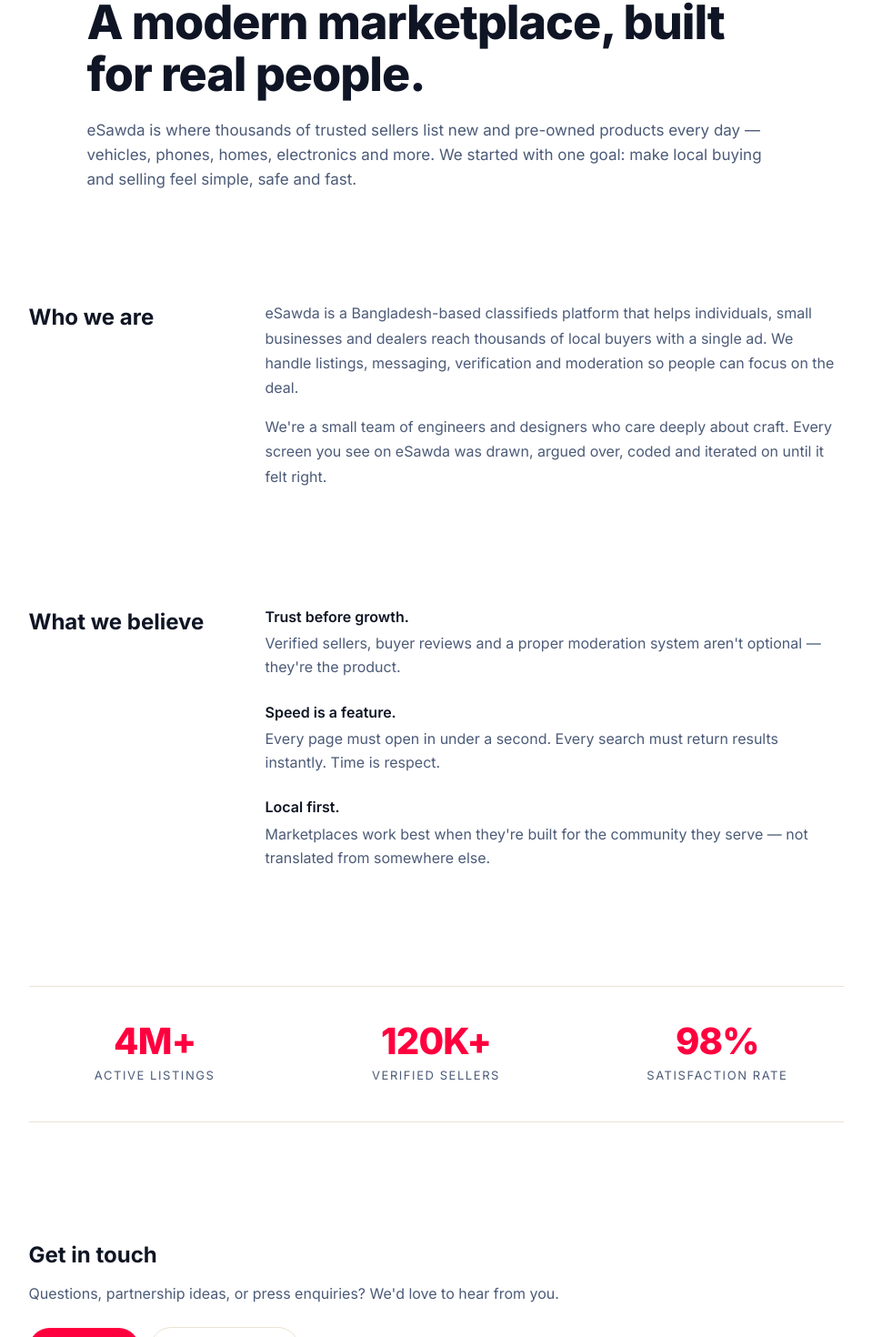
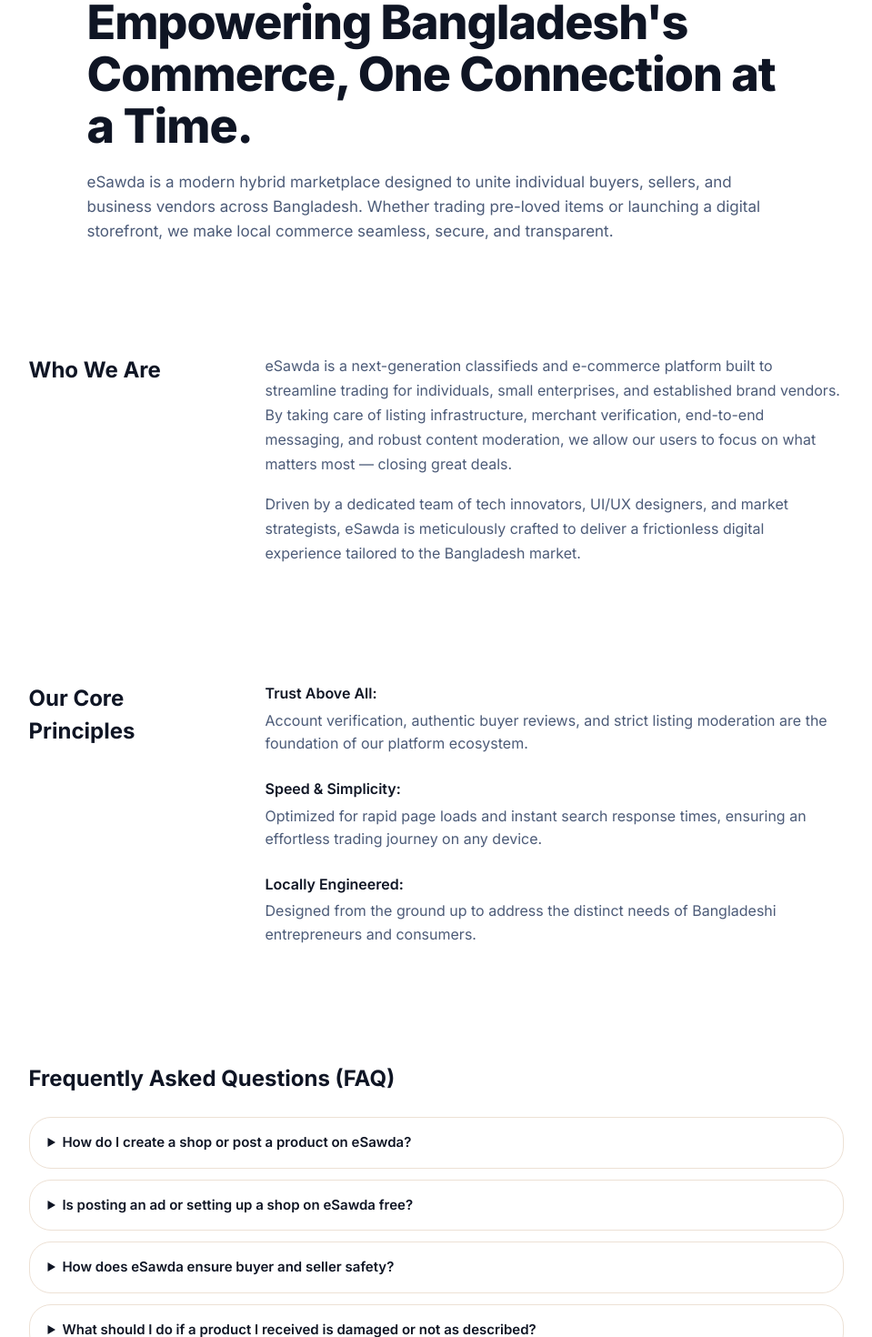
Before and after one commit to mrmamshad/esawda, a Next.js app: page /about in a window 1280 px wide. Shown: the part 200-1670 px from the top of the page at 91% size, without its empty margins (153-1112 px from the left). Built offline with nearby package versions, Linux system fonts and the light colour scheme; no server answers.

Commit message:
feat(about): new About copy with principles and FAQ

```diff
--- a/src/app/about/page.tsx
+++ b/src/app/about/page.tsx
@@ -12,6 +12,44 @@
 };
 
 const BRAND_RED = '#FF003F';
+
+const PRINCIPLES = [
+  {
+    title: 'Trust Above All',
+    body: 'Account verification, authentic buyer reviews, and strict listing moderation are the foundation of our platform ecosystem.',
+  },
+  {
+    title: 'Speed & Simplicity',
+    body: 'Optimized for rapid page loads and instant search response times, ensuring an effortless trading journey on any device.',
+  },
+  {
+    title: 'Locally Engineered',
+    body: 'Designed from the ground up to address the distinct needs of Bangladeshi entrepreneurs and consumers.',
+  },
+];
+
+const FAQS = [
+  {
+    q: 'How do I create a shop or post a product on eSawda?',
+    a: 'Simply click the "Create a Shop" or "Post a Product" button in the top menu. Sign in to your account, fill in your product details, upload clear images, and publish your listing instantly.',
+  },
+  {
+    q: 'Is posting an ad or setting up a shop on eSawda free?',
+    a: 'Yes, creating a basic shop and posting general ad listings on eSawda is free. We also offer optional premium memberships and featured ad placements if you want to increase your visibility and sell faster.',
+  },
+  {
+    q: 'How does eSawda ensure buyer and seller safety?',
+    a: 'We verify seller accounts, moderate image and content listings, and maintain a direct messaging system so buyers and sellers can communicate securely before closing a deal.',
+  },
+  {
+    q: 'What should I do if a product I received is damaged or not as described?',
+    a: 'For Doorstep Delivery orders, you can submit a replacement or return request within 72 hours of delivery by contacting support@esawda.com with details and photo evidence.',
+  },
+  {
+    q: 'How can I contact customer support?',
+    a: 'You can reach our support team by clicking the "Contact us" button on this page or by emailing support@esawda.com.',
+  },
+];
 
 export default async function AboutPage() {
   const user = await getSessionUser();
@@ -32,13 +70,13 @@
               About eSawda
             </p>
             <h1 className="mt-3 text-[38px] leading-[1.1] font-extrabold tracking-[-0.02em] text-ink md:text-[52px]">
-              A modern marketplace, built for real people.
+              Empowering Bangladesh&apos;s Commerce, One Connection at a Time.
             </h1>
             <p className="mt-5 text-[17px] leading-[1.6] text-ink-muted">
-              eSawda is where thousands of trusted sellers list new and pre-owned
-              products every day — vehicles, phones, homes, electronics and more.
-              We started with one goal: make local buying and selling feel simple,
-              safe and fast.
+              eSawda is a modern hybrid marketplace designed to unite individual
+              buyers, sellers, and business vendors across Bangladesh. Whether
+              trading pre-loved items or launching a digital storefront, we make
+              local commerce seamless, secure, and transparent.
             </p>
           </div>
         </section>
@@ -46,50 +84,57 @@
         {/* ─── Who we are (two column narrative) ─── */}
         <section className="container-page py-12 md:py-16">
           <div className="mx-auto grid max-w-4xl gap-10 md:grid-cols-[220px_1fr]">
-            <h2 className="text-[24px] font-bold text-ink">Who we are</h2>
+            <h2 className="text-[24px] font-bold text-ink">Who We Are</h2>
             <div className="space-y-4 text-[16px] leading-[1.7] text-ink-muted">
               <p>
-                eSawda is a Bangladesh-based classifieds platform that helps
-                individuals, small businesses and dealers reach thousands of
-                local buyers with a single ad. We handle listings, messaging,
-                verification and moderation so people can focus on the deal.
+                eSawda is a next-generation classifieds and e-commerce platform
+                built to streamline trading for individuals, small enterprises,
+                and established brand vendors. By taking care of listing
+                infrastructure, merchant verification, end-to-end messaging, and
+                robust content moderation, we allow our users to focus on what
+                matters most — closing great deals.
               </p>
               <p>
-                We're a small team of engineers and designers who care deeply
-                about craft. Every screen you see on eSawda was drawn, argued
-                over, coded and iterated on until it felt right.
+                Driven by a dedicated team of tech innovators, UI/UX designers,
+                and market strategists, eSawda is meticulously crafted to deliver
+                a frictionless digital experience tailored to the Bangladesh market.
               </p>
             </div>
           </div>
         </section>
 
-        {/* ─── What we believe ─── */}
+        {/* ─── Our core principles ─── */}
         <section className="container-page py-12 md:py-16">
           <div className="mx-auto grid max-w-4xl gap-10 md:grid-cols-[220px_1fr]">
-            <h2 className="text-[24px] font-bold text-ink">What we believe</h2>
+            <h2 className="text-[24px] font-bold text-ink">Our Core Principles</h2>
             <ul className="space-y-6 text-[16px] leading-[1.6] text-ink-muted">
-              <li>
-                <p className="font-semibold text-ink">Trust before growth.</p>
-                <p className="mt-1">
-                  Verified sellers, buyer reviews and a proper moderation
-                  system aren't optional — they're the product.
-                </p>
-              </li>
-              <li>
-                <p className="font-semibold text-ink">Speed is a feature.</p>
-                <p className="mt-1">
-                  Every page must open in under a second. Every search must
-                  return results instantly. Time is respect.
-                </p>
-              </li>
-              <li>
-                <p className="font-semibold text-ink">Local first.</p>
-                <p className="mt-1">
-                  Marketplaces work best when they're built for the community
-                  they serve — not translated from somewhere else.
-                </p>
-              </li>
+              {PRINCIPLES.map((p) => (
+                <li key={p.title}>
+                  <p className="font-semibold text-ink">{p.title}:</p>
+                  <p className="mt-1">{p.body}</p>
+                </li>
+              ))}
             </ul>
+          </div>
+        </section>
+
+        {/* ─── FAQ ─── */}
+        <section className="container-page py-12 md:py-16">
+          <div className="mx-auto max-w-4xl">
+            <h2 className="text-[24px] font-bold text-ink">Frequently Asked Questions (FAQ)</h2>
+            <div className="mt-6 space-y-3">
+              {FAQS.map((f) => (
+                <details
+                  key={f.q}
+                  className="rounded-xl border border-line bg-white px-5 py-4"
+                >
+                  <summary className="cursor-pointer text-[15px] font-semibold text-ink">
+                    {f.q}
+                  </summary>
+                  <p className="mt-2 text-[15px] leading-[1.65] text-ink-muted">{f.a}</p>
+                </details>
+              ))}
+            </div>
           </div>
         </section>
 
@@ -123,7 +168,7 @@
           <div className="mx-auto max-w-4xl">
             <h2 className="text-[24px] font-bold text-ink">Get in touch</h2>
             <p className="mt-3 max-w-2xl text-[16px] leading-[1.6] text-ink-muted">
-              Questions, partnership ideas, or press enquiries? We'd love to
+              Questions, partnership ideas, or press enquiries? We&apos;d love to
               hear from you.
             </p>
             <div className="mt-6 flex flex-wrap items-center gap-3">
```
